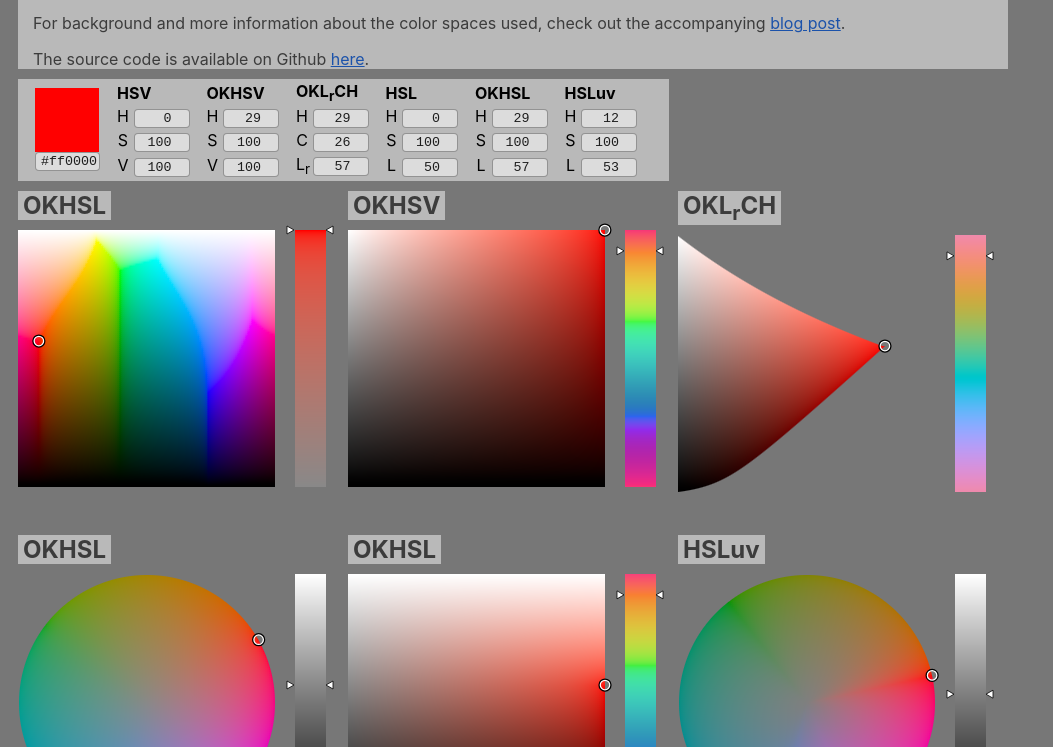
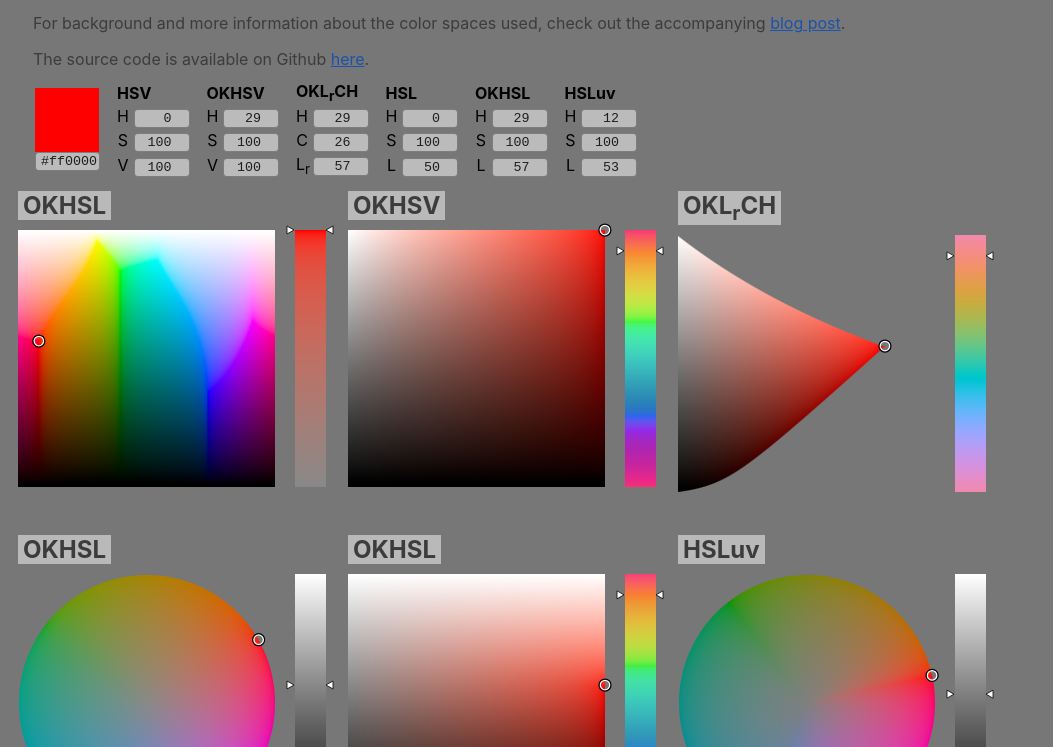
Before and after one commit to alexp-ans/ok-pickers, a plain HTML site: page index.html in a window 1280 px wide. Shown: the part 108-855 px from the top of the page, without its empty margins (0-1053 px from the left). Drawn offline with Linux system fonts and the light colour scheme.

Commit message:
Update style.css

```diff
--- a/style.css
+++ b/style.css
@@ -23,7 +23,7 @@ section
     margin: 10px 10px 0px 10px;
     padding:0px 15px 0px 15px;
     color:rgb(60,60,60);
-    background-color:rgb(185,185,185);
+    background-color:rgb(119,119,119);
 }
 a:link
 {
```
